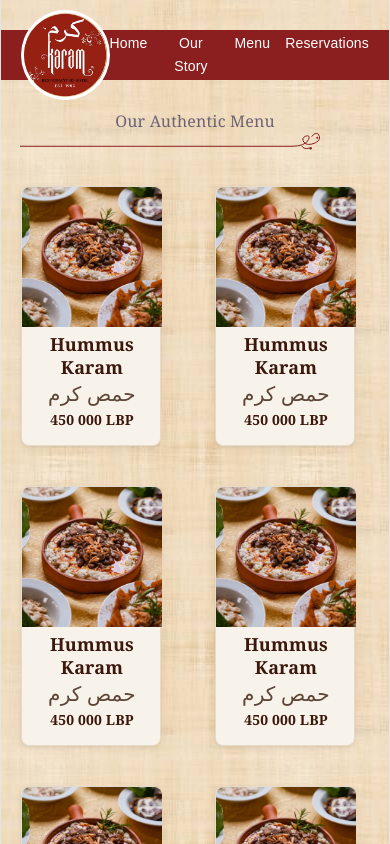
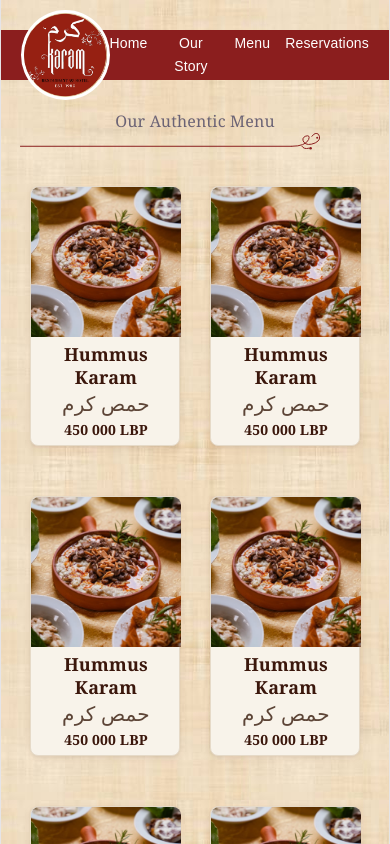
Before and after one commit to KaramRestaurant/Menu, a React (Vite) app: page / in a window 390 px wide. Shown: the top 844 px of the page. Built offline with nearby package versions, Linux system fonts and the light colour scheme.

Commit message:
--new updates

```diff
--- a/src/App.css
+++ b/src/App.css
@@ -97,16 +97,21 @@ body {
     margin-right: 25px;
   }
 
+  .menu-container-main{
+    display: flex;
+    align-items: center;
+    justify-content: center;
+  }
+
   .menu-container {
     display: grid;
     grid-template-columns: repeat(2, 1fr);
-    /* Maximum 2 items per row */
+    gap:30px
   }
 
   .menu-item {
-    padding: 20px;
+    padding-top:20px;
     border-radius: 10px;
-    text-align: center;
   }
 
 }
--- a/src/App.jsx
+++ b/src/App.jsx
@@ -19,7 +19,7 @@ function App() {
   ];
 
   return (
-    <div className="hero" style={{ backgroundImage: `url(${wallpaper})`,backgroundRepeat:'repeat' }}>
+    <div className="hero" style={{ backgroundImage: `url(${wallpaper})`, backgroundRepeat: 'repeat' }}>
       <nav className="navbar">
 
         <div className="logo">
@@ -42,14 +42,16 @@ function App() {
           <Item />
         </div> */}
       </div>
+      <div className="menu-container-main">
       <div className="menu-container">
         {items.map((item, index) => (
           <div key={index} className="menu-item">
             <ItemSquare />
           </div>
         ))}
+      </div>
+      </div>
 
-    </div>
     </div>
   )
 }
--- a/src/ItemSquare.css
+++ b/src/ItemSquare.css
@@ -1,5 +1,5 @@
 .mainSquareItemDiv {
-    width: 140px;
+    width: 150px;
     height: 260px;
     background-color: red;
     border-radius: 8px;
@@ -11,14 +11,14 @@
 }
 
 .itemImgSquare {
-    width: 140px;
-    height: 140px;
+    width: 150px;
+    height: 150px;
     border-top-left-radius: 8px;
     border-top-right-radius: 8px;
 }
 
 .textItemsDiv {
-    width: 140px;
+    width: 150px;
     height: 100px;
 }
 
--- a/src/ItemSquare.jsx
+++ b/src/ItemSquare.jsx
@@ -9,7 +9,7 @@ function ItemSquare() {
                 <img src={Fatte} alt={Fatte} className="itemImgSquare" />
             </div>
             <div className="textItemsDiv">
-                <div >
+                <div>
                     <p className="textStyleMainTitle">Hummus Karam</p>
                     <p className="textStyleSecondTitle">حمص كرم</p>
                     <p className="textStylePrice">450 000 LBP</p>
```
Lines whose indentation alone changed are shown as unchanged.
